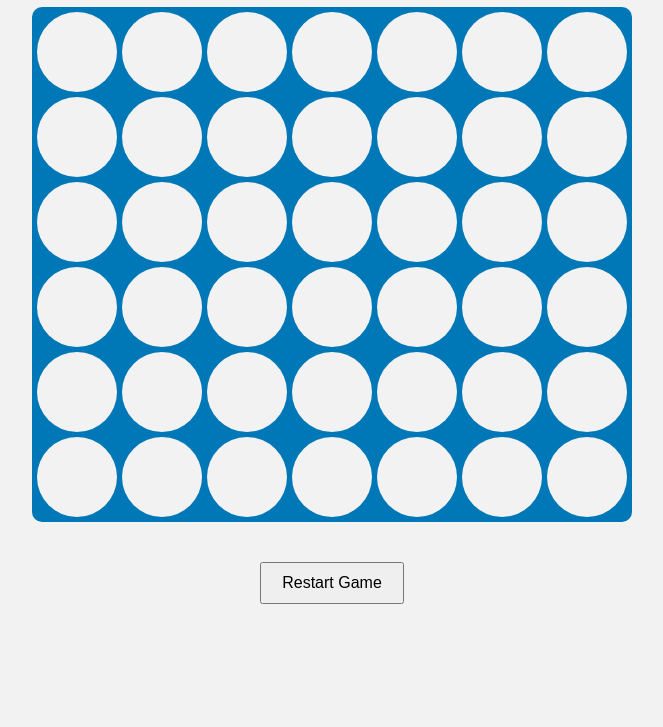
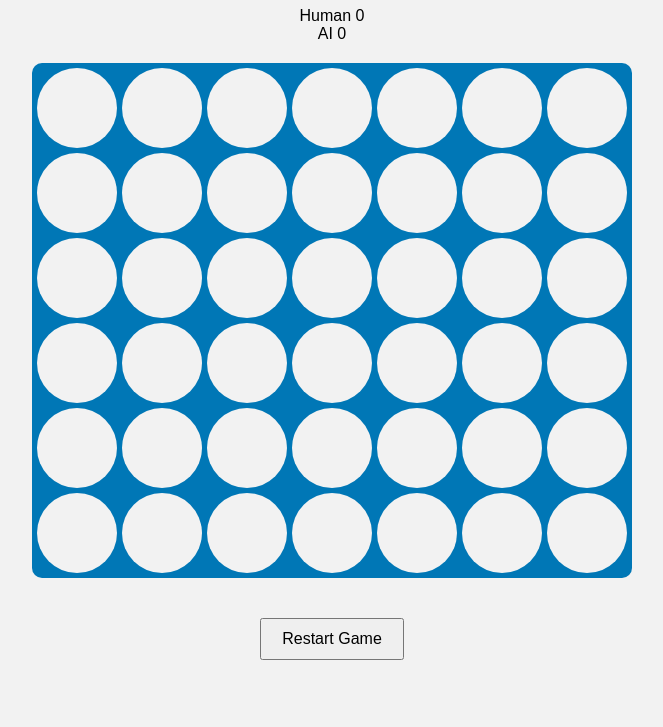
Before and after one commit to cookieee22/connectfourai, a plain HTML site: page index.html in a window 1280 px wide. Shown: the part 73-800 px from the top of the page, without its empty margins (308-971 px from the left). Drawn offline with Linux system fonts and the light colour scheme.

Commit message:
modified:   index.html

```diff
--- a/index.html
+++ b/index.html
@@ -8,6 +8,19 @@
 </head>
 <body>
   <h1>Connect Four</h1>
+
+  <!-- Score Container -->
+  <div class="score-container">
+    <div class="player-score">
+      <span class="label">Human</span>
+      <span id="humanScore" class="score-value">0</span>
+    </div>
+    <div class="player-score">
+      <span class="label">AI</span>
+      <span id="aiScore" class="score-value">0</span>
+    </div>
+  </div>
+
   <div id="game"></div>
   <div id="status"></div>
   <button id="restart">Restart Game</button>
```
